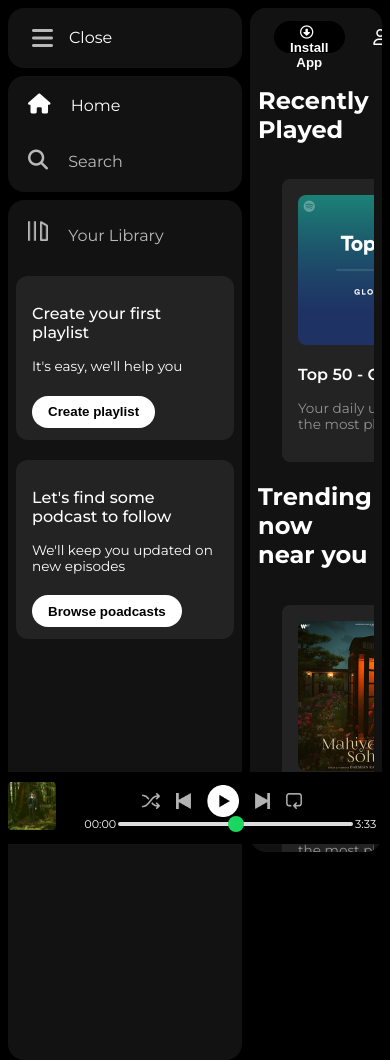
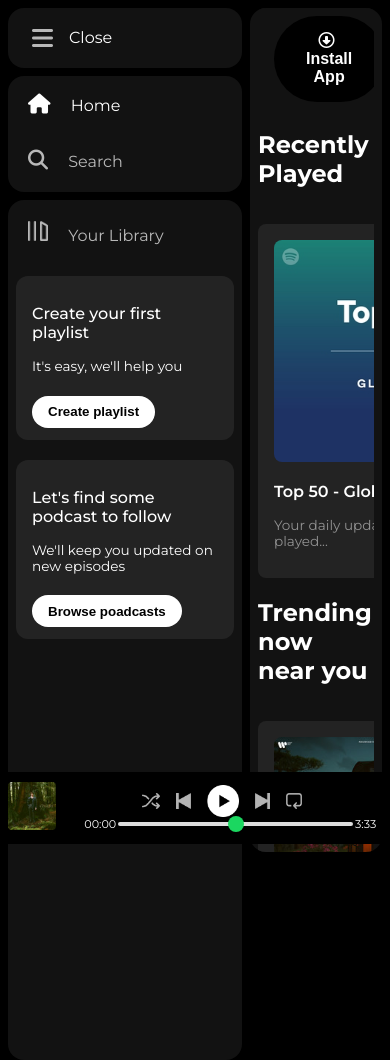
Before and after one commit to AyushPatel454/Delta---WebDevelopment, a plain HTML site: page 18_Project (CSS)/code/index.html in a window 390 px wide. Drawn offline with nearby package versions, Linux system fonts and the light colour scheme.

Commit message:
small change

```diff
--- a/18_Project (CSS)/code/style.css
+++ b/18_Project (CSS)/code/style.css
@@ -483,7 +483,9 @@
         overflow-x: scroll;
     }
     .cards-container .card {
-        min-width: 150px;
+        min-width: 222px;
+        margin-left: 0;
+        margin-right: 1rem;
     }
 }
 
@@ -501,7 +503,12 @@
         display: none;
     }
     .dark-badge {
-
+        padding: 1rem 2rem;
+        font-size: 1rem;
+        height: auto;
+    }
+    .user-icon {
+        font-size: 1.5rem;
     }
     .player-control-icon {
         margin-right: 1rem;
@@ -541,6 +548,7 @@
     }
     .sticky-nav {
         display: block;
+        overflow: hidden;
     }
 }
 
```
